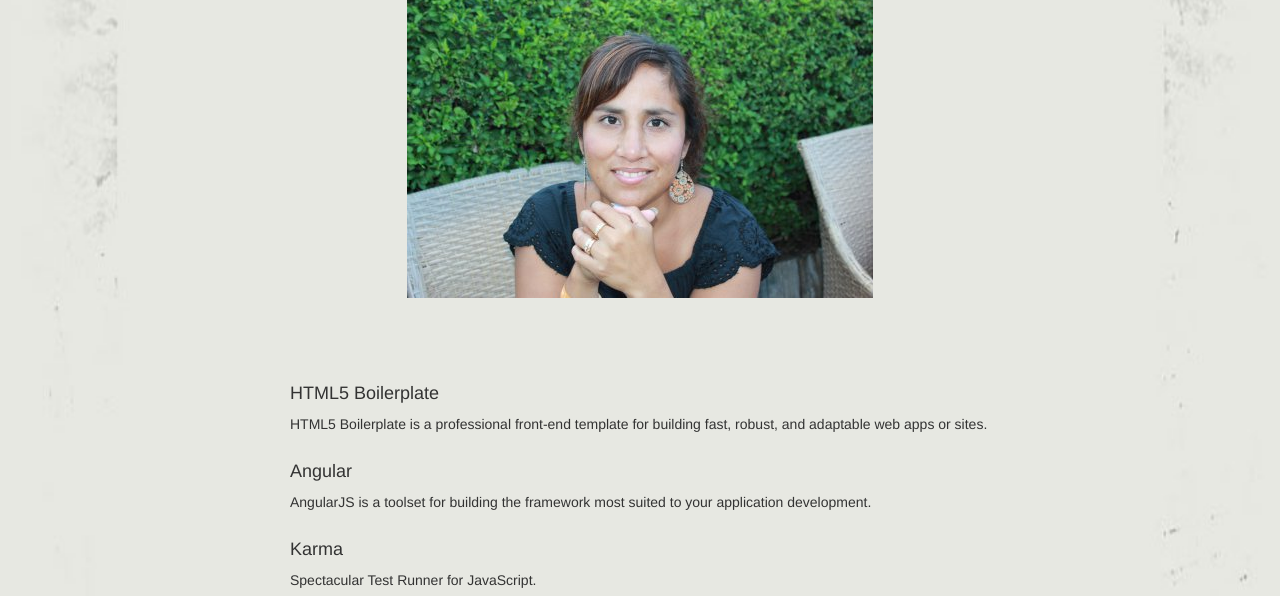
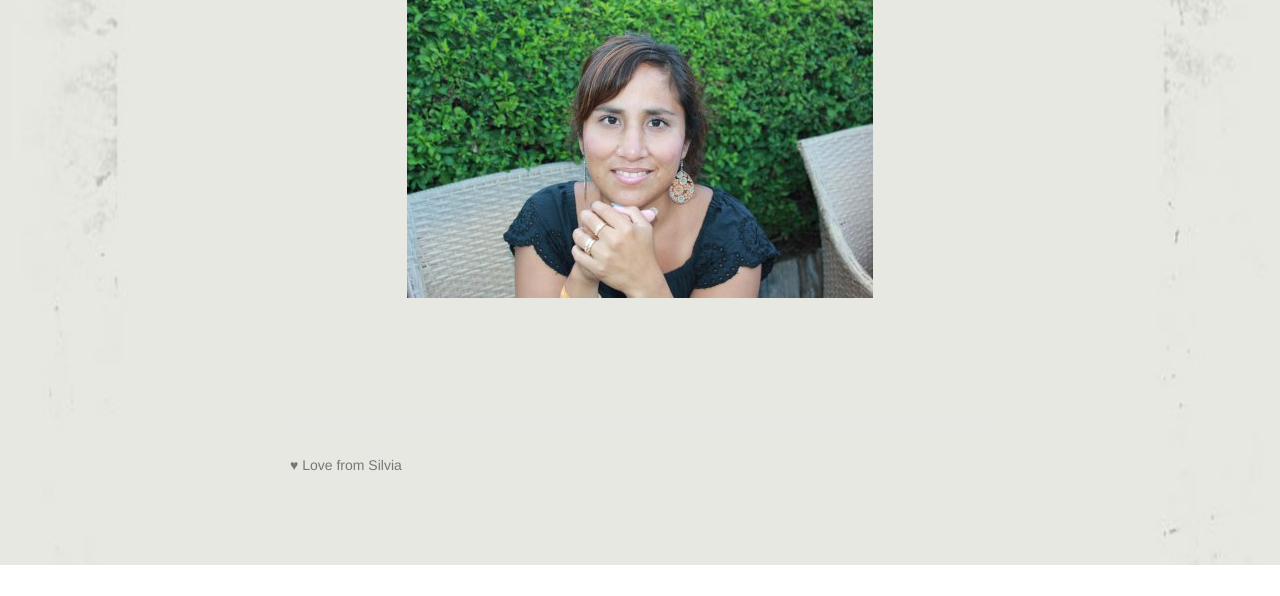
Before and after one commit to Silvianilsson/silvia_angular, a website: page app/index.html in a window 1280 px wide. Shown: the part 356-952 px from the top of the page. After the commit the page ends 921 px from the top, so only its background shows below. Drawn offline with nearby package versions, Linux system fonts and the light colour scheme; some packages are replaced by stand-ins of ours; files that its build step writes are made by us from their sources; a script that the page names is missing.

Commit message:
no message

```diff
--- a/app/views/main.html
+++ b/app/views/main.html
@@ -24,18 +24,10 @@
 </div>
 
 <div class="row marketing">
-  <h4>HTML5 Boilerplate</h4>
+  <h4></h4>
   <p>
-    HTML5 Boilerplate is a professional front-end template for building fast, robust, and adaptable web apps or sites.
+
   </p>
-
-  <h4>Angular</h4>
-  <p>
-    AngularJS is a toolset for building the framework most suited to your application development.
-  </p>
-
-  <h4>Karma</h4>
-  <p>Spectacular Test Runner for JavaScript.</p>
 </div>
 
 <div class="footer">
```
